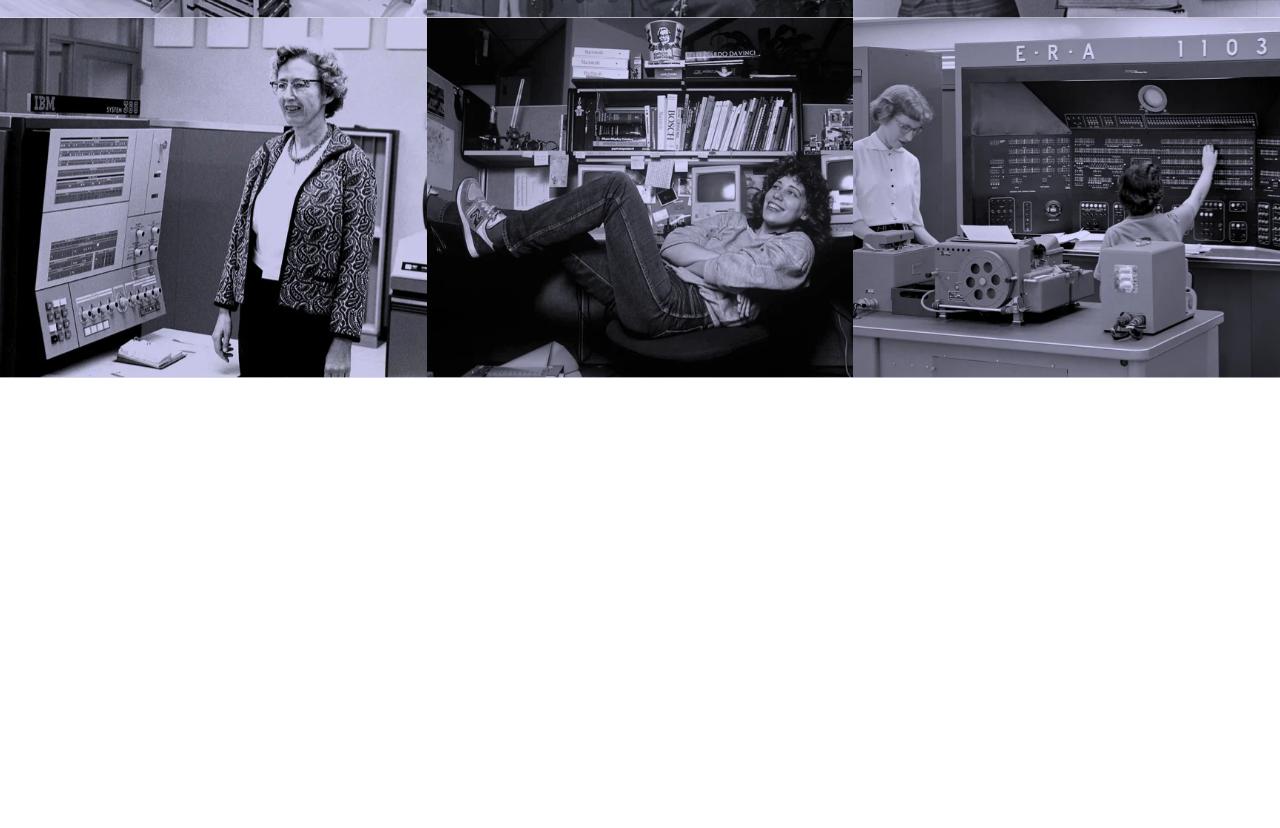
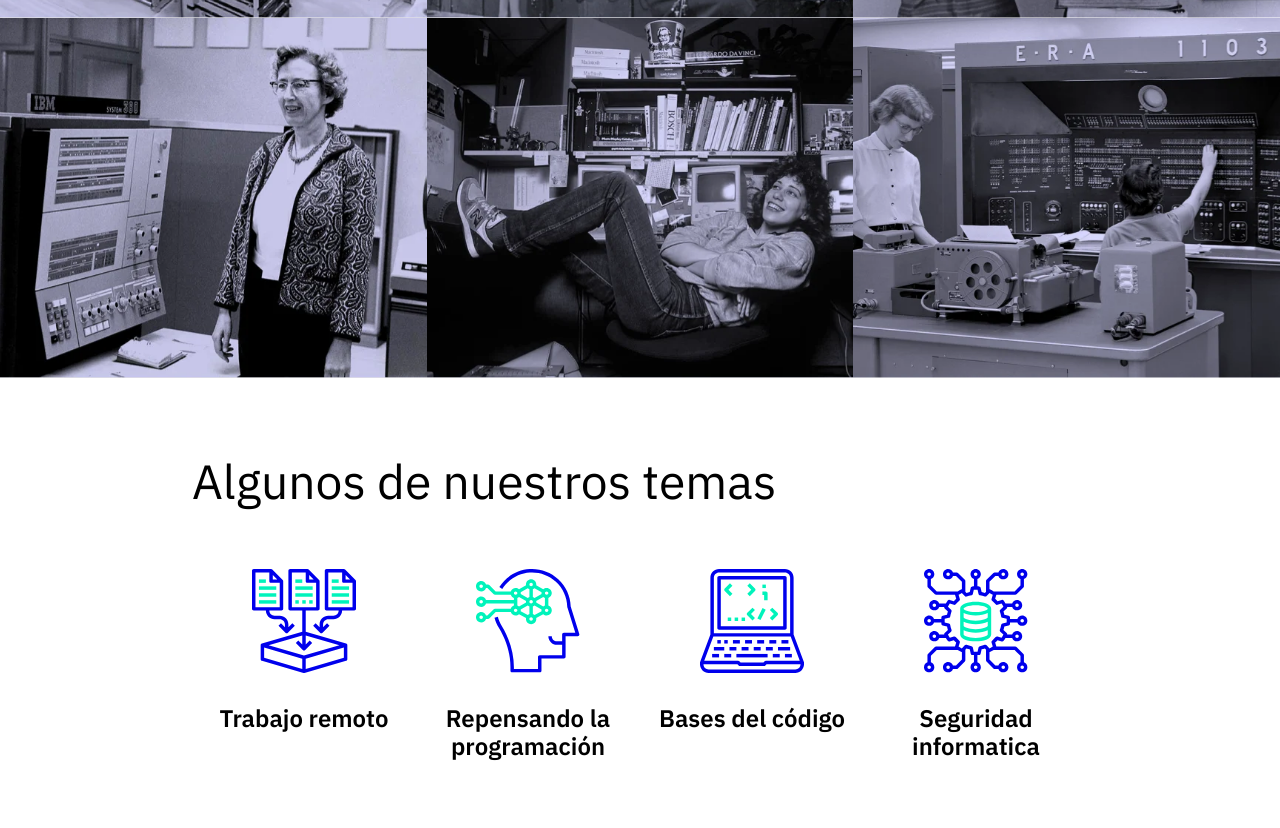
Before and after one commit to Quarzizus/Acamica-Sprint-1, a plain HTML site: page index.html in a window 1280 px wide. Shown: the part 2615-3443 px from the top of the page. Before the commit the page ends 2993 px from the top, so only its background shows below. Drawn offline with Linux system fonts and the light colour scheme.

Commit message:
ADD-> topicos

```diff
--- /dev/null
+++ b/Styles/Topicos.css
@@ -0,0 +1,41 @@
+@import url("./Initial.css");
+
+.Topicos {
+  display: flex;
+  flex-direction: column;
+  align-items: center;
+  justify-content: center;
+  min-height: 450px;
+  max-height: auto;
+}
+.Topicos h2 {
+  width: 70%;
+  font-family: var(--font-sans);
+  font-size: 48px;
+  font-weight: normal;
+  margin-bottom: 60px;
+}
+.Topicos_item-container {
+  display: grid;
+  width: 70%;
+  grid-template-columns: repeat(auto-fill, minmax(200px, 1fr));
+}
+.Topicos .Topicos_item-container .Topicos_item {
+  display: flex;
+  flex-direction: column;
+  align-items: center;
+}
+.Topicos .Topicos_item-container .Topicos_item img {
+}
+.Topicos .Topicos_item-container .Topicos_item h4 {
+  text-align: center;
+  font-family: var(--font-sans);
+  font-size: 24px;
+}
+
+@media screen and (max-width: 540px) {
+  .Topicos h2 {
+    font-size: 36px;
+    width: 92%;
+  }
+}
--- a/index.html
+++ b/index.html
@@ -11,6 +11,7 @@
     <link rel="stylesheet" href="./Styles/Episodios.css" />
     <link rel="stylesheet" href="./Styles/Legado.css" />
     <link rel="stylesheet" href="./Styles/Invitadas.css" />
+    <link rel="stylesheet" href="./Styles/Topicos.css" />
     <title>Pale Blue Dot</title>
   </head>
   <body>
@@ -89,5 +90,26 @@
       <img src="./Images/Girls/susan.webp" alt="" />
       <img src="./Images/Girls/univac.webp" alt="" />
     </section>
+    <section class="Topicos">
+      <h2>Algunos de nuestros temas</h2>
+      <div class="Topicos_item-container">
+        <article class="Topicos_item">
+          <img src="./Images/Svg/icon1.svg" alt="remote work" />
+          <h4>Trabajo remoto</h4>
+        </article>
+        <article class="Topicos_item">
+          <img src="./Images/Svg/icon2.svg" alt="programación" />
+          <h4>Repensando la programación</h4>
+        </article>
+        <article class="Topicos_item">
+          <img src="./Images/Svg/icon3.svg" alt="codigo" />
+          <h4>Bases del código</h4>
+        </article>
+        <article class="Topicos_item">
+          <img src="./Images/Svg/icon4.svg" alt="seguridad informatica" />
+          <h4>Seguridad informatica</h4>
+        </article>
+      </div>
+    </section>
   </body>
 </html>
```
